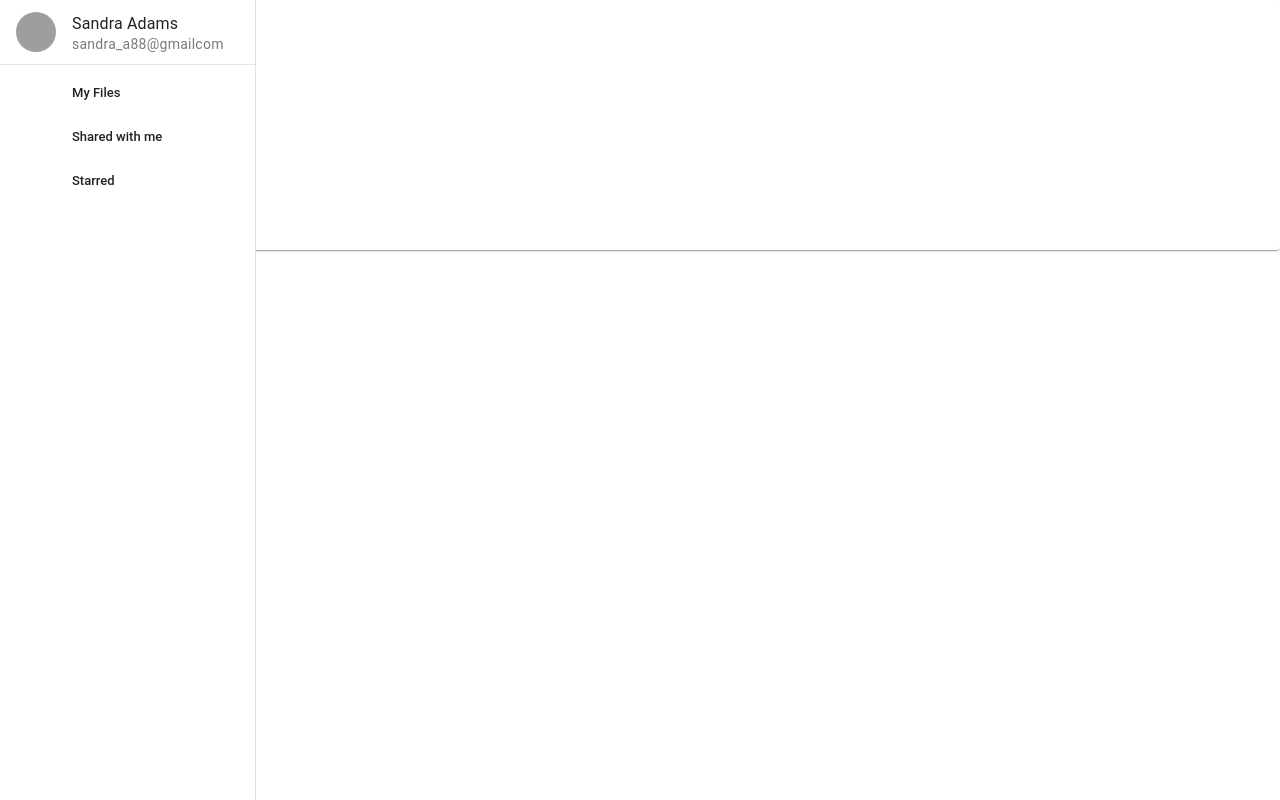
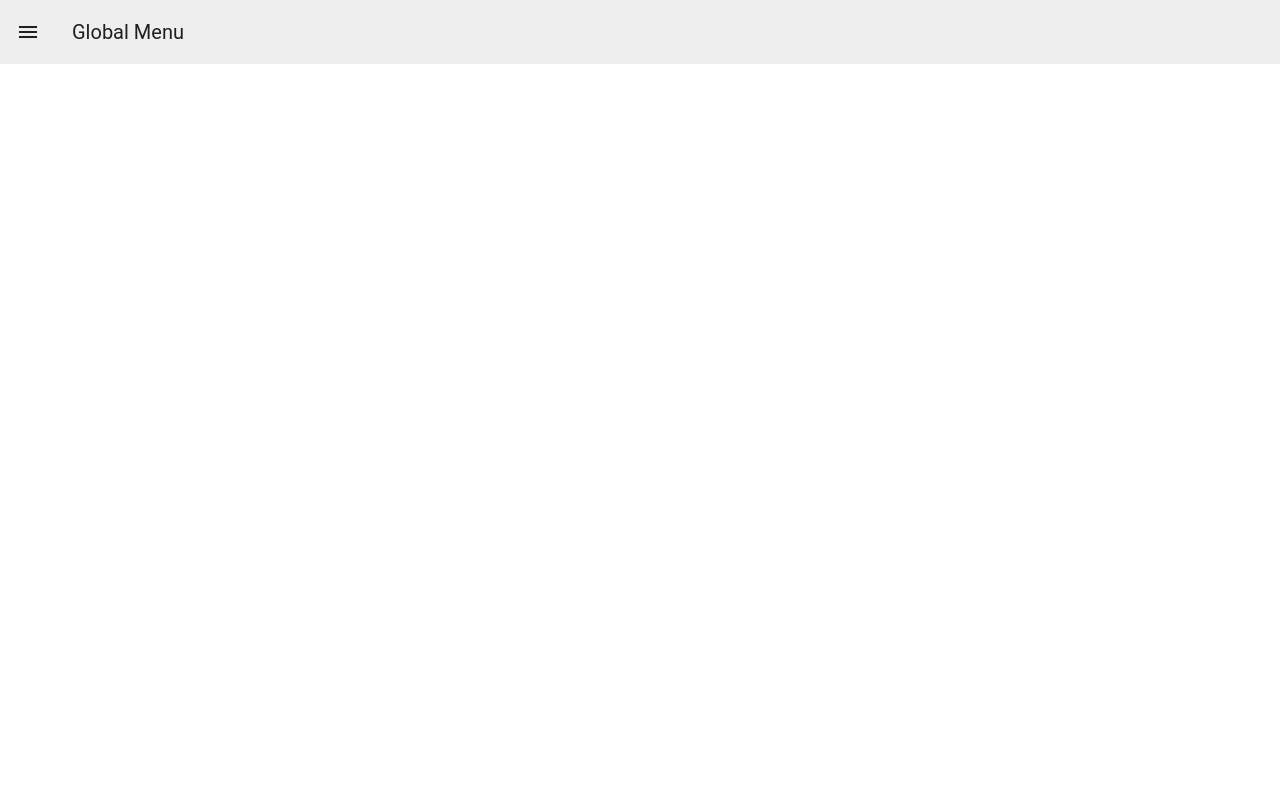
Before and after one commit to toshitk/eucalyptus, a Vue app in the folder web/: page / in a window 1280 px wide. Built offline with nearby package versions, Linux system fonts and the light colour scheme; grey boxes are pictures that could not be loaded.

Commit message:
feat: global menu

```diff
--- a/web/src/App.vue
+++ b/web/src/App.vue
@@ -1,15 +1,18 @@
 <template>
-  <div>
-    <ExpandMenu />
+  <div id="app">
+    <GlobalMenu />
+    <!-- <ExpandMenu /> -->
   </div>
 </template>
 
 <script lang="ts">
 import ExpandMenu from "./ExpandMenu.vue";
+import GlobalMenu from "./GlobalMenu.vue";
 
 export default {
   components: {
     ExpandMenu,
+    GlobalMenu
   }
 }
 </script>
--- /dev/null
+++ b/web/src/GlobalMenu.vue
@@ -0,0 +1,12 @@
+<template>
+  <div>
+    <!-- <v-toolbar dark prominent image="https://cdn.vuetifyjs.com/images/backgrounds/vbanner.jpg"> -->
+    <v-toolbar>
+      <v-app-bar-nav-icon></v-app-bar-nav-icon>
+
+      <v-toolbar-title>Global Menu</v-toolbar-title>
+
+      <v-spacer></v-spacer>
+    </v-toolbar>
+  </div>
+</template>
--- a/web/src/main.ts
+++ b/web/src/main.ts
@@ -1,6 +1,7 @@
 import { createApp } from 'vue'
 import App from './App.vue'
 
+import '@mdi/font/css/materialdesignicons.css'
 import { createVuetify } from 'vuetify'
 import * as components from 'vuetify/components'
 import * as directives from 'vuetify/directives'
```
